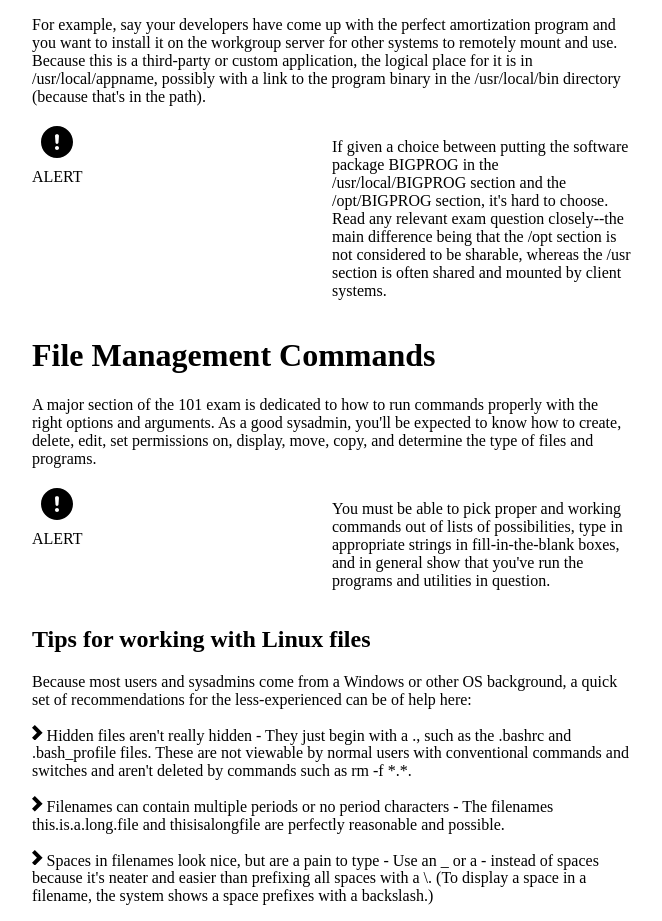
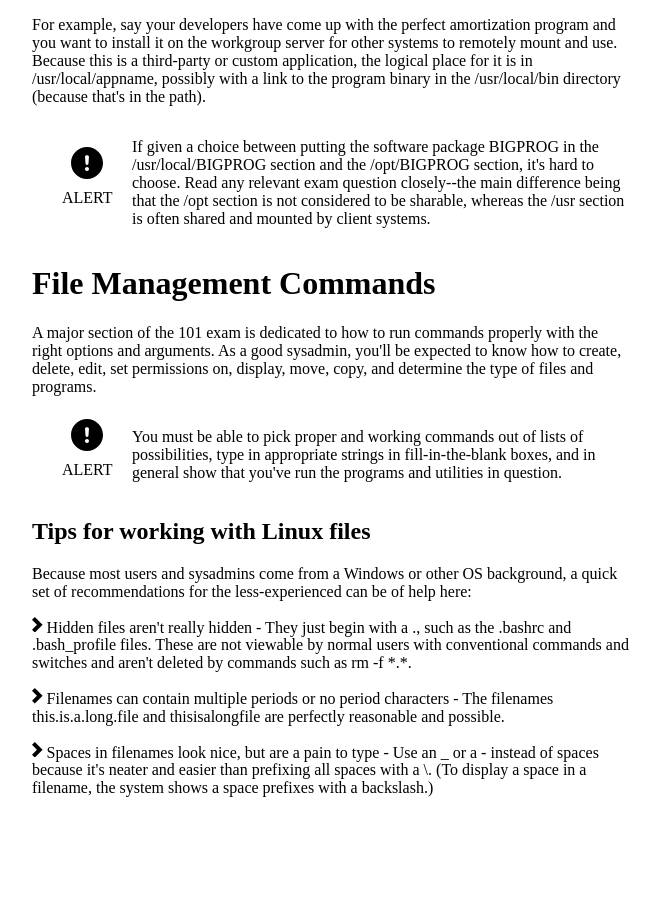
Before and after one commit to emmabloom04/wdd331r, a website: page week8/index.html in a window 1280 px wide. Shown: the whole page, without its empty margins (308-970 px from the left). After the commit the page ends 813 px from the top, so only its background shows below. Drawn offline with Linux system fonts and the light colour scheme.

Commit message:
adding classes, styling alert icon

```diff
--- a/week8/index.html
+++ b/week8/index.html
@@ -13,7 +13,7 @@
             <svg class="alert-svg" xmlns="http://www.w3.org/2000/svg" viewBox="0 0 640 640"><!--!Font Awesome Free v7.1.0 by @fontawesome - https://fontawesome.com License - https://fontawesome.com/license/free Copyright 2025 Fonticons, Inc.--><path d="M320 576C178.6 576 64 461.4 64 320C64 178.6 178.6 64 320 64C461.4 64 576 178.6 576 320C576 461.4 461.4 576 320 576zM320 384C302.3 384 288 398.3 288 416C288 433.7 302.3 448 320 448C337.7 448 352 433.7 352 416C352 398.3 337.7 384 320 384zM320 192C301.8 192 287.3 207.5 288.6 225.7L296 329.7C296.9 342.3 307.4 352 319.9 352C332.5 352 342.9 342.3 343.8 329.7L351.2 225.7C352.5 207.5 338.1 192 319.8 192z"/></svg>
             <p>ALERT</p>
         </div>
-        <p>If given a choice between putting the software package <span class="bold">BIGPROG</span> in the <span class="bold">/usr/local/BIGPROG</span> section and the <span class="bold">/opt/BIGPROG</span> section, it's hard to choose. Read any relevant exam question closely--the main difference being that the <span class="bold">/opt</span> section is not considered to be sharable, whereas the <span class="bold">/usr</span> section is often shared and mounted by client systems.</p>
+        <p class="alert-p">If given a choice between putting the software package <span class="bold">BIGPROG</span> in the <span class="bold">/usr/local/BIGPROG</span> section and the <span class="bold">/opt/BIGPROG</span> section, it's hard to choose. Read any relevant exam question closely--the main difference being that the <span class="bold">/opt</span> section is not considered to be sharable, whereas the <span class="bold">/usr</span> section is often shared and mounted by client systems.</p>
     </div>
     <h1>File Management Commands</h1>
     <p>A major section of the 101 exam is dedicated to how to run commands properly with the right options and arguments. As a good sysadmin, you'll be expected to know how to create, delete, edit, set permissions on, display, move, copy, and determine the type of files and programs.</p>
@@ -22,7 +22,7 @@
             <svg class="alert-svg" xmlns="http://www.w3.org/2000/svg" viewBox="0 0 640 640"><!--!Font Awesome Free v7.1.0 by @fontawesome - https://fontawesome.com License - https://fontawesome.com/license/free Copyright 2025 Fonticons, Inc.--><path d="M320 576C178.6 576 64 461.4 64 320C64 178.6 178.6 64 320 64C461.4 64 576 178.6 576 320C576 461.4 461.4 576 320 576zM320 384C302.3 384 288 398.3 288 416C288 433.7 302.3 448 320 448C337.7 448 352 433.7 352 416C352 398.3 337.7 384 320 384zM320 192C301.8 192 287.3 207.5 288.6 225.7L296 329.7C296.9 342.3 307.4 352 319.9 352C332.5 352 342.9 342.3 343.8 329.7L351.2 225.7C352.5 207.5 338.1 192 319.8 192z"/></svg>
             <p>ALERT</p>
         </div>
-        <p>You must be able to pick proper and working commands out of lists of possibilities, type in appropriate strings in fill-in-the-blank boxes, and in general show that you've run the programs and utilities in question.</p>
+        <p class="alert-p">You must be able to pick proper and working commands out of lists of possibilities, type in appropriate strings in fill-in-the-blank boxes, and in general show that you've run the programs and utilities in question.</p>
     </div>
     <h2>Tips for working with Linux files</h2>
     <p>Because most users and sysadmins come from a Windows or other OS background, a quick set of recommendations for the less-experienced can be of help here:</p>
--- a/week8/textbook.css
+++ b/week8/textbook.css
@@ -11,11 +11,13 @@ body {
     display: grid;
     grid-template-columns: 1fr;
     grid-template-rows: 2fr 1fr;
+    justify-self: center;
+    align-self: center;
     svg {
         justify-self: center;
     }
 }
 .alert-content {
     display: grid;
-    grid-template-columns: 1fr 1fr;
+    grid-template-columns: 1fr 5fr;
 }
```
